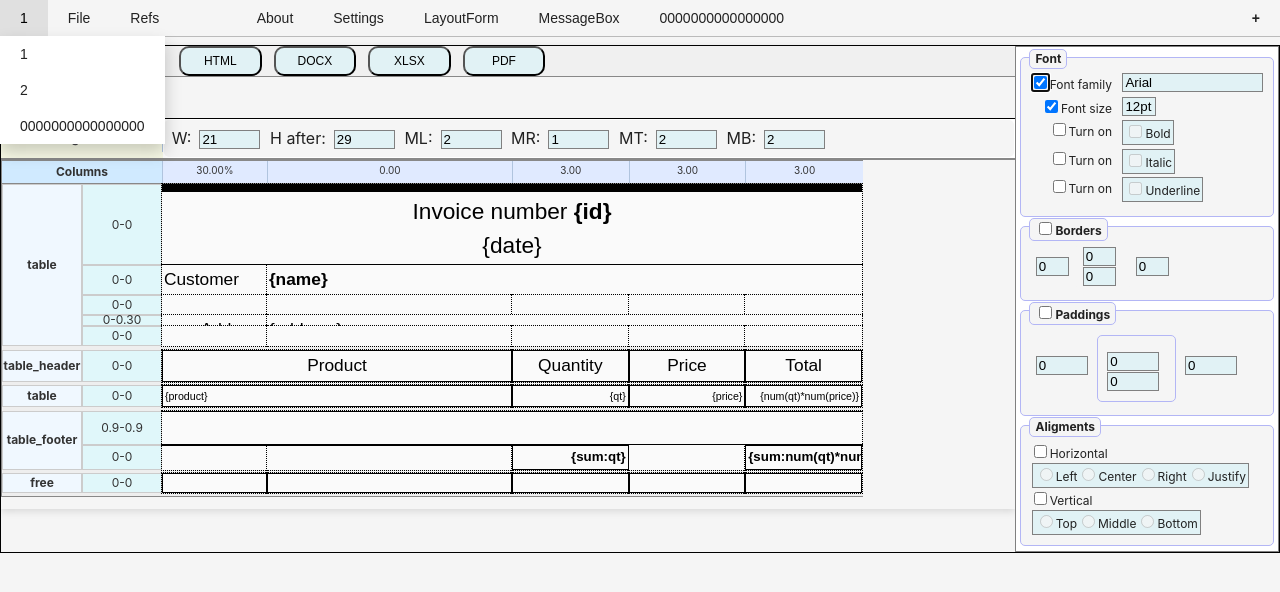
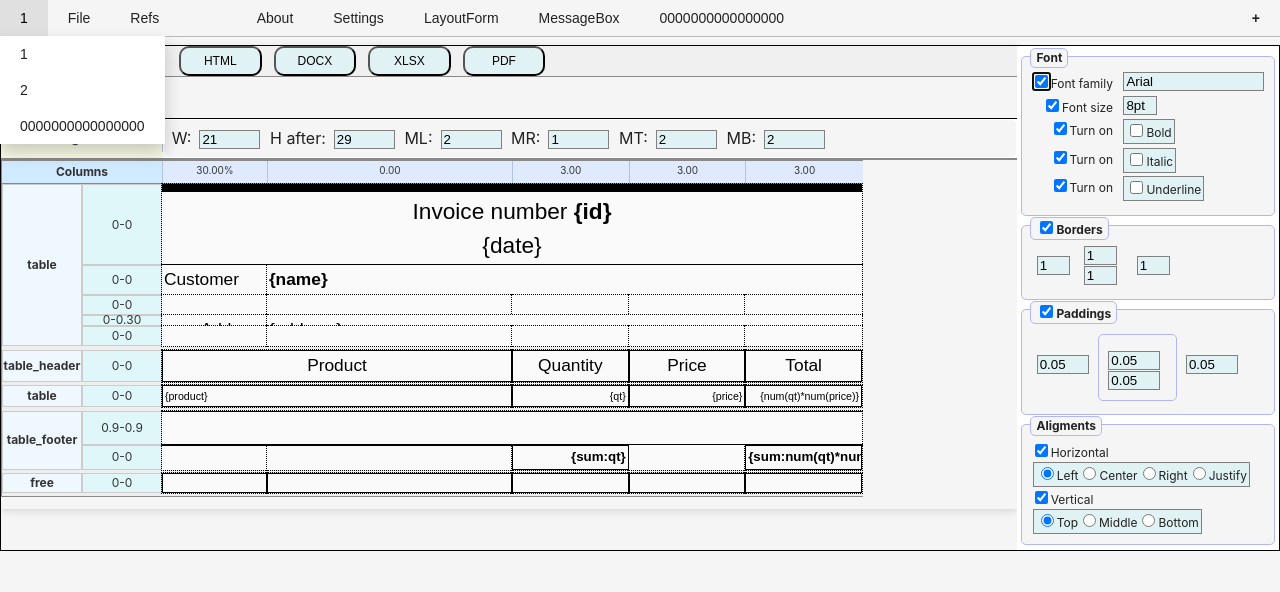
Before and after one commit to AndreiPuchko/q2web, a React (Vite) app: page / in a window 1280 px wide. Shown: the top 592 px of the page. Built offline with nearby package versions, Linux system fonts and the light colour scheme.

Commit message:
propsEditor

```diff
--- a/src/components/reportEditor/Q2PropsEditor.tsx
+++ b/src/components/reportEditor/Q2PropsEditor.tsx
@@ -1,18 +1,7 @@
 import { Component } from "react";
 import { Q2Form, Q2Control } from "../../q2_modules/Q2Form";
-import { getPageStyle, getColsSetStyle, getCellStyle, getRowsSetStyle } from "./Q2Report";
+import { getStyle } from "./Q2Report";
 import Form from '../Form';
-
-const defaultStyle = {
-  "font-family": "Arial",
-  "font-size": "12pt",
-  "font-weight": "normal",
-  "border-width": "1 1 1 1",
-  "border-color": "black",
-  "padding": "0.05cm 0.05cm 0.05cm 0.05cm",
-  "text-align": "left",
-  "vertical-align": "top"
-}
 
 interface ContentProps {
   selection: any;
@@ -28,31 +17,14 @@ class Q2PropsEditor extends Component<ContentProps> {
 
   defineUi() {
     const { report, selection } = this.props;
-    let styles: any = {};
-
-    if (selection?.type === "page") {
-      styles = getPageStyle(selection, report);
-    }
-    else if (selection?.type === "column") {
-      styles = getColsSetStyle(selection, report);
-    }
-    else if (selection?.type === "row") {
-      styles = getRowsSetStyle(selection, report);
-    }
-    else if (selection?.type === "cell") {
-      styles = getCellStyle(selection, report);
-    }
-    else if (selection?.type === "report") {
-      styles = { style: report.style, parentStyle: undefined };
-    }
+    // Use getStyle to select the correct style object
+    let styles: any = getStyle(report, selection);
 
     // Ensure styles.style and styles.parentStyle are always objects
     styles = {
       style: (styles && styles.style) ? styles.style : {},
       parentStyle: (styles && styles.parentStyle) ? styles.parentStyle : {}
     };
-
-    // styles = { style: report.style, parentStyle: undefined };
 
     this.propsEditor = new Q2Form();
     this.propsData = this.getPropsData(styles)
@@ -66,7 +38,7 @@ class Q2PropsEditor extends Component<ContentProps> {
           datalen: 15,
           data: this.propsData["font-family"].data,
           check: true,
-          checkChecked: this.getCheckChecked(),
+          checkChecked: this.propsData["font-family"].checked,
           checkDisabled: this.getCheckDisabled(),
         });
       this.propsEditor.add_control("font_size", "Font size",
@@ -74,7 +46,7 @@ class Q2PropsEditor extends Component<ContentProps> {
           datalen: 3,
           data: this.propsData["font-size"].data,
           check: true,
-          checkChecked: true,
+          checkChecked: this.propsData["font-size"].checked,
           checkDisabled: this.getCheckDisabled(),
         });
       this.propsEditor.add_control("font_weight", "Bold",
@@ -82,7 +54,7 @@ class Q2PropsEditor extends Component<ContentProps> {
           control: "check",
           data: (styles.style["font-weight"] || "") === "bold",
           check: true,
-          checkChecked: this.getCheckChecked(),
+          checkChecked: this.propsData["font-weight"].checked,
           checkDisabled: this.getCheckDisabled(),
         });
       this.propsEditor.add_control("font_italic", "Italic",
@@ -90,7 +62,7 @@ class Q2PropsEditor extends Component<ContentProps> {
           control: "check",
           data: (styles.style["font-italic"] || "") != "",
           check: true,
-          checkChecked: this.getCheckChecked(),
+          checkChecked: this.propsData["font-italic"].checked,
           checkDisabled: this.getCheckDisabled(),
         });
       this.propsEditor.add_control("font_underline", "Underline",
@@ -98,7 +70,7 @@ class Q2PropsEditor extends Component<ContentProps> {
           control: "check",
           data: (styles.style["font-underline"] || "") != "",
           check: true,
-          checkChecked: this.getCheckChecked(),
+          checkChecked: this.propsData["font-underline"].checked,
           checkDisabled: this.getCheckDisabled(),
         });
       this.propsEditor.add_control("/s", "");
@@ -110,12 +82,12 @@ class Q2PropsEditor extends Component<ContentProps> {
       {
         alignment: 4,
         check: true,
-        checkChecked: !!this.getCheckChecked(),
+        checkChecked: this.propsData["border-width"].checked,
         checkDisabled: this.getCheckDisabled(),
         tag: "borders"
       });
     if (this.bordersControl) {
-      const borders = (styles.style["border-width"] || "0 0 0 0").split(" ");
+      const borders = this.propsData["border-width"].data.split(" ");
       this.propsEditor.add_control("border_left", "", { datalen: 3, data: borders[3] || "" });
       this.propsEditor.add_control("/v", "");
       this.propsEditor.add_control("border_top", "", { datalen: 3, data: borders[0] || "" });
@@ -130,12 +102,12 @@ class Q2PropsEditor extends Component<ContentProps> {
       {
         alignment: 4,
         check: true,
-        checkChecked: !!this.getCheckChecked(),
+        checkChecked: this.propsData["padding"].checked,
         checkDisabled: this.getCheckDisabled(),
         tag: "paddings"
       });
     if (this.paddingsControl) {
-      const paddings = (styles.style["padding"] || "0 0 0 0").split(" ");
+      const paddings = this.propsData["padding"].data.split(" ");
       this.propsEditor.add_control("padding_left", "", { datalen: 5, data: (paddings[3] || "").replace("cm", "") });
       this.propsEditor.add_control("/v");
       this.propsEditor.add_control("padding_top", "", { datalen: 5, data: (paddings[0] || "").replace("cm", "") });
@@ -148,15 +120,15 @@ class Q2PropsEditor extends Component<ContentProps> {
 
     this.alignmentsControl = this.propsEditor.add_control("/v", "Aligments");
     if (this.alignmentsControl) {
-      const hAlignment = { "left": "Left", "center": "Center", "right": "Right", "justify": "Justify" }[styles.style["text-align"]] || "";
-      const vAlignment = { "top": "Top", "middle": "Middle", "bottom": "Bottom" }[styles.style["vertical-align"]] || "";
+      const hAlignment = { "left": "Left", "center": "Center", "right": "Right", "justify": "Justify" }[this.propsData["text-align"].data];
+      const vAlignment = { "top": "Top", "middle": "Middle", "bottom": "Bottom" }[this.propsData["vertical-align"].data];
       this.propsEditor.add_control("text_align", "Horizontal",
         {
           pic: "Left;Center;Right;Justify",
           control: "radio",
-          data: { "left": "Left", "center": "Center", "right": "Right", "justify": "Justify" }[styles.style["text-align"]] || "",
+          data: hAlignment,
           check: true,
-          checkChecked: this.getCheckChecked(),
+          checkChecked: this.propsData["text-align"].checked,
           checkDisabled: this.getCheckDisabled(),
         });
       this.propsEditor.add_control("vertical_align", "Vertical",
@@ -165,7 +137,7 @@ class Q2PropsEditor extends Component<ContentProps> {
           control: "radio",
           data: vAlignment,
           check: true,
-          checkChecked: this.getCheckChecked(),
+          checkChecked: this.propsData["vertical-align"].checked,
           checkDisabled: this.getCheckDisabled(),
         });
       this.propsEditor.add_control("/");  // close layout
@@ -175,12 +147,6 @@ class Q2PropsEditor extends Component<ContentProps> {
     return this.propsEditor
   }
 
-  getCheckChecked() {
-    const { report, selection } = this.props;
-    if (selection?.type === "report") return true
-    // return (selection?.type === "report")
-  }
-
   getCheckDisabled() {
     const { report, selection } = this.props;
     return (selection?.type === "report")
@@ -188,12 +154,7 @@ class Q2PropsEditor extends Component<ContentProps> {
 
   getPropsData(style) {
     // Returns an object like: { "font-family": { data: ..., check: ... }, ... }
-    // console.log(style)
     const props: any = {};
-
-    Object.keys(defaultStyle).forEach(key => {
-      props[key] = {data: defaultStyle[key], check: false}
-    })
 
     if (!style) return props;
     const styleObj = style.style || {};
@@ -205,25 +166,20 @@ class Q2PropsEditor extends Component<ContentProps> {
       if (styleObj && styleObj[key] !== undefined) {
         props[key] = {
           data: styleObj[key],
-          check: true
+          checked: true
         };
       } else if (parentObj && parentObj[key] !== undefined) {
         props[key] = {
           data: parentObj[key],
-          check: false
+          checked: false
         };
       } else {
         props[key] = {
           data: "",
-          check: false
+          checked: false
         };
       }
     });
-
-    props["font-family"].data = props["font-family"].data ? props["font-family"].data : "Arial";
-    // props["font-size"].data = props["font-size"].data
-    // ? props["font-size"].data : "12pt");
-
     return props;
   }
 
@@ -236,12 +192,7 @@ class Q2PropsEditor extends Component<ContentProps> {
     return (
       <div>
         <div
-          style={{
-            background: "",
-            color: "black",
-            fontSize: "12px",
-            border: "1px solid gray",
-          }}
+          style={{ fontSize: "12px" }}
         >
           <Form metaData={metaData} />
         </div>
--- a/src/components/reportEditor/Q2Report.ts
+++ b/src/components/reportEditor/Q2Report.ts
@@ -1,3 +1,16 @@
+export const defaultStyle = {
+    "font-family": "Arial",
+    "font-size": "12pt",
+    "font-weight": "normal",
+    "font-italic": "",
+    "font-underline": "",
+    "border-width": "1 1 1 1",
+    // "border-color": "black",
+    "padding": "0.05cm 0.05cm 0.05cm 0.05cm",
+    "text-align": "left",
+    "vertical-align": "top"
+}
+
 export function getPage(selection: any, report: any) {
     const { pageIdx } = selection;
     return report.pages?.[pageIdx];
@@ -40,12 +53,14 @@ export function getCell(selection: any, report: any) {
 }
 
 export function getReportStyle(selection: any, report: any) {
-    return { style: {}, parentStyle: report.style }
+    const reportStyle = {...defaultStyle, ...report.style}
+    return { style: reportStyle, parentStyle: undefined }
 }
 
 export function getPageStyle(selection: any, report: any) {
+    const reportStyleObj = getReportStyle(selection, report);
     const page = getPage(selection, report)
-    return { style: page?.style, parentStyle: report.style }
+    return { style: page?.style, parentStyle: reportStyleObj.style }
 }
 
 export function getColsSetStyle(selection: any, report: any) {
@@ -68,3 +83,20 @@ export function getCellStyle(selection: any, report: any) {
     const cell = getCell(selection, report);
     return { style: cell?.style, parentStyle: parentStyle }
 }
+
+export function getStyle(report: any, selection: any) {
+    if (!selection || !selection.type) return getReportStyle(selection, report);
+
+    if (selection.type === "page") {
+        return getPageStyle(selection, report);
+    } else if (selection.type === "column" || selection.type === "colwidth") {
+        return getColsSetStyle(selection, report);
+    } else if (selection.type === "row" || selection.type === "rowheight") {
+        return getRowsSetStyle(selection, report);
+    } else if (selection.type === "cell") {
+        return getCellStyle(selection, report);
+    } else if (selection.type === "report") {
+        return getReportStyle(selection, report)
+    }
+    getReportStyle(selection, report)
+}
```
